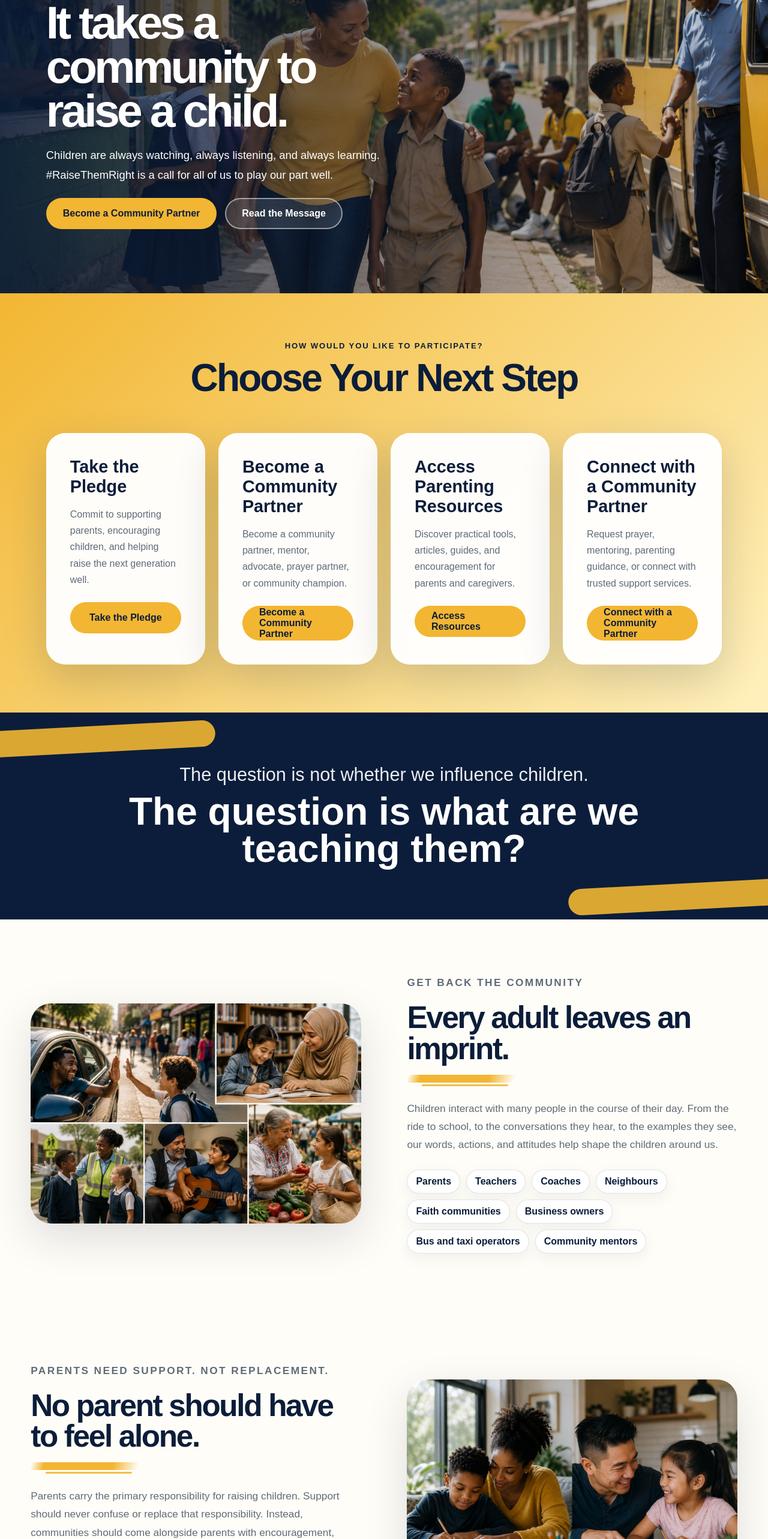
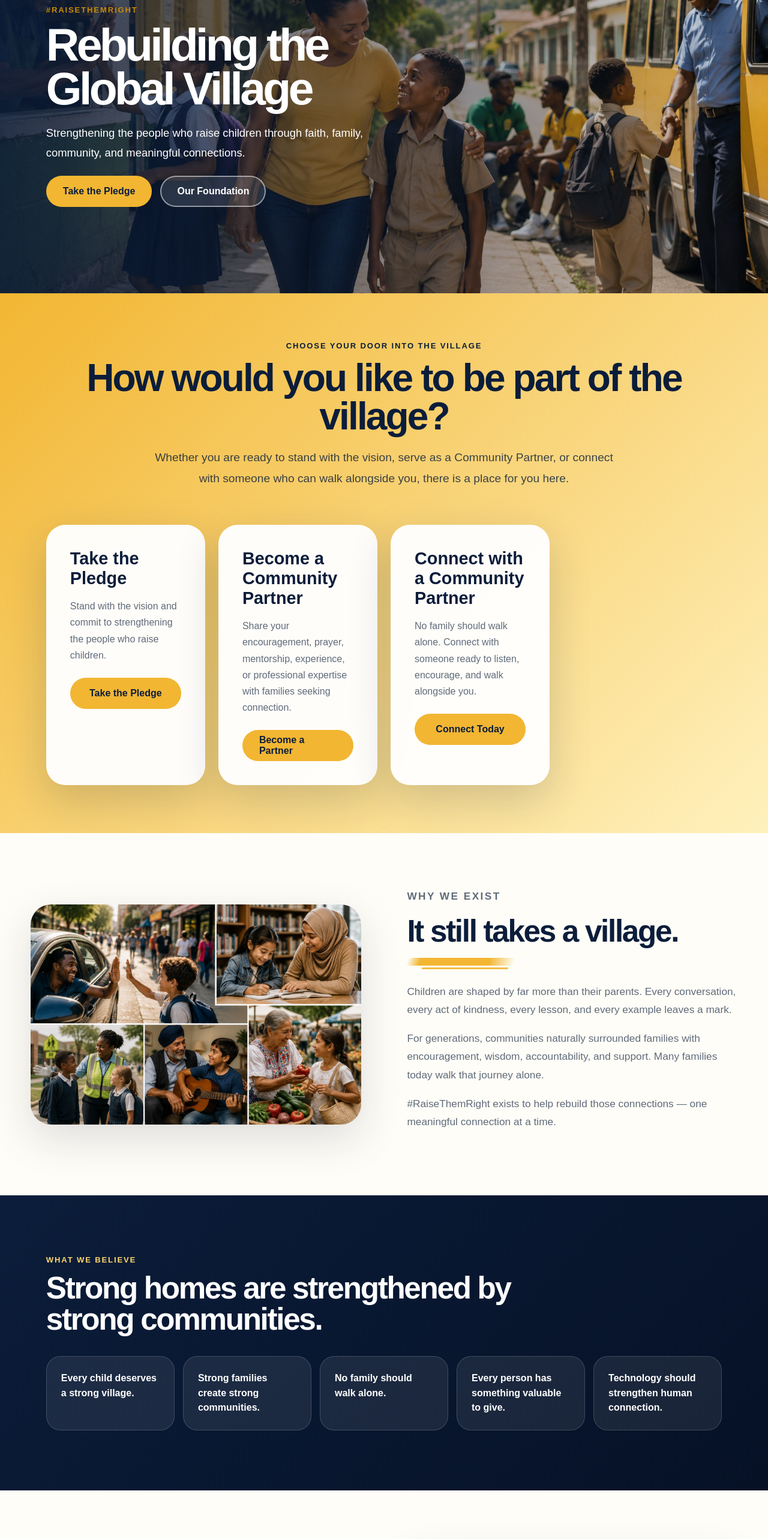
Before and after one commit to nathleegrant-lang/raise-them-right, a Next.js app: page / in a window 1280 px wide. Shown: the part 234-2800 px from the top of the page at 60% size. Built offline with nearby package versions, Linux system fonts and the light colour scheme.

Commit message:
Update page.tsx

```diff
--- a/src/app/page.tsx
+++ b/src/app/page.tsx
@@ -1,169 +1,114 @@
 import Image from "next/image";
 
-const roles = [
-  "Parents",
-  "Teachers",
-  "Coaches",
-  "Neighbours",
-  "Faith communities",
-  "Business owners",
-  "Bus and taxi operators",
-  "Community mentors",
+const beliefs = [
+  "Every child deserves a strong village.",
+  "Strong families create strong communities.",
+  "No family should walk alone.",
+  "Every person has something valuable to give.",
+  "Technology should strengthen human connection.",
 ];
-
-const beliefs = [
-  "Parents carry the primary responsibility for raising children.",
-  "Children are shaped by more than what happens inside their homes.",
-  "Every adult influences children through words, actions, attitudes, and example.",
-  "Faith, family, community, and responsibility help form strong character.",
-  "Support should strengthen parents, not replace them.",
-];
-
-const pillars = [
-  { title: "Strong Homes", text: "The first place children learn love, discipline, faith, and character." },
-  { title: "Strong Communities", text: "The village around the child must become safe, caring, and intentional." },
-  { title: "Strong Nation", text: "When children are raised well, the future of the nation is strengthened." },
-];
-
-function BrushDivider() {
-  return <span className="brush-divider" aria-hidden="true" />;
-}
 
 export default function Home() {
   return (
     <main>
-
-
       <section id="top" className="hero-section">
         <div className="hero-image-wrap">
           <Image
             src="/images/raise-them-right-hero.jpg"
-            alt="A warm community scene with children, a parent, a shopkeeper, and a transport operator interacting positively."
+            alt="A warm community scene with adults and children."
             fill
             priority
             className="hero-image"
           />
           <div className="hero-overlay" />
+
           <div className="hero-content">
-            <p className="eyebrow">A Public Awareness Initiative by Nathlee R. Grant</p>
+            <p className="eyebrow">#RaiseThemRight</p>
             <h1>
-                It takes a<br />
-                community to<br />
-                raise a child.
+              Rebuilding the<br />
+              Global Village
             </h1>
             <p>
-              Children are always watching, always listening, and always learning.
-              #RaiseThemRight is a call for all of us to play our part well.
+              Strengthening the people who raise children through faith,
+              family, community, and meaningful connections.
             </p>
+
             <div className="hero-actions">
-              <a href="/join" className="button primary">Become a Community Partner</a>
-              <a href="#movement" className="button secondary">Read the Message</a>
+              <a href="/pledge" className="button primary">Take the Pledge</a>
+              <a href="/about" className="button secondary">Our Foundation</a>
             </div>
           </div>
         </div>
       </section>
 
       <section className="action-section">
-      <p className="eyebrow">How Would You Like To Participate?</p>
+        <p className="eyebrow">Choose Your Door Into The Village</p>
+        <h2>How would you like to be part of the village?</h2>
 
-      <h2>Choose Your Next Step</h2>
+        <p className="action-intro">
+          Whether you are ready to stand with the vision, serve as a Community
+          Partner, or connect with someone who can walk alongside you, there is
+          a place for you here.
+        </p>
 
-      <div className="action-grid">
-
+        <div className="action-grid three">
           <div className="action-card">
             <h3>Take the Pledge</h3>
             <p>
-            Commit to supporting parents, encouraging children,
-            and helping raise the next generation well.
+              Stand with the vision and commit to strengthening the people who
+              raise children.
             </p>
-          <a href="/pledge" className="button primary">
-            Take the Pledge
-          </a>
+            <a href="/pledge" className="button primary">Take the Pledge</a>
           </div>
 
           <div className="action-card">
             <h3>Become a Community Partner</h3>
             <p>
-            Become a community partner, mentor, advocate, prayer partner,
-            or community champion.
+              Share your encouragement, prayer, mentorship, experience, or
+              professional expertise with families seeking connection.
             </p>
-          <a href="/join" className="button primary">
-            Become a Community Partner
-          </a>
-        </div>
-
-        <div className="action-card">
-          <h3>Access Parenting Resources</h3>
-          <p>
-            Discover practical tools, articles, guides,
-            and encouragement for parents and caregivers.
-          </p>
-          <a href="/resources" className="button primary">
-            Access Resources
-          </a>
+            <a href="/join" className="button primary">Become a Partner</a>
           </div>
 
           <div className="action-card">
             <h3>Connect with a Community Partner</h3>
             <p>
-            Request prayer, mentoring, parenting guidance,
-            or connect with trusted support services.
+              No family should walk alone. Connect with someone ready to listen,
+              encourage, and walk alongside you.
             </p>
-          <a href="/support" className="button primary">
-            Connect with a Community Partner
-          </a>
+            <a href="/support" className="button primary">Connect Today</a>
           </div>
-
         </div>
       </section>
 
-        <section className="quote-band">
-        <div>
-          <p>The question is not whether we influence children.</p>
-          <h2>The question is what are we teaching them?</h2>
-        </div>
-      </section>
-      <section id="community" className="section community-section">
+      <section className="section community-section">
         <div className="image-panel wide">
           <Image
             src="/images/get-back-the-community.jpg"
-            alt="A global montage of adults from different communities positively interacting with children."
+            alt="A global montage of adults and children in community."
             width={1600}
             height={1000}
           />
         </div>
+
         <div className="section-copy">
-          <p className="eyebrow">Get Back The Community</p>
-          <h2>Every adult leaves an imprint.</h2>
-          <BrushDivider />
+          <p className="eyebrow">Why We Exist</p>
+          <h2>It still takes a village.</h2>
+          <span className="brush-divider" />
           <p>
-            Children interact with many people in the course of their day. From the ride to school, to the conversations they hear, to the examples they see, our words, actions, and attitudes help shape the children around us.
-          </p>
-          <div className="role-grid">
-            {roles.map((role) => <span key={role}>{role}</span>)}
-          </div>
-        </div>
-      </section>
-
-      <section className="section support-section">
-        <div className="section-copy">
-          <p className="eyebrow">Parents Need Support. Not Replacement.</p>
-          <h2>No parent should have to feel alone.</h2>
-          <BrushDivider />
-          <p>
-            Parents carry the primary responsibility for raising children. Support should never confuse or replace that responsibility. Instead, communities should come alongside parents with encouragement, guidance, safe spaces, and positive examples.
+            Children are shaped by far more than their parents. Every
+            conversation, every act of kindness, every lesson, and every example
+            leaves a mark.
           </p>
           <p>
-            The goal is not to take over the role of parents. The goal is to strengthen the village around the child.
+            For generations, communities naturally surrounded families with
+            encouragement, wisdom, accountability, and support. Many families
+            today walk that journey alone.
           </p>
-        </div>
-        <div className="image-panel">
-          <Image
-            src="/images/parents-need-support.jpg"
-            alt="A mother helping her son and a father helping his daughter with learning at home."
-            width={1600}
-            height={1000}
-          />
+          <p>
+            #RaiseThemRight exists to help rebuild those connections — one
+            meaningful connection at a time.
+          </p>
         </div>
       </section>
 
@@ -171,65 +116,43 @@ export default function Home() {
         <div className="belief-inner">
           <p className="eyebrow light">What We Believe</p>
           <h2>Strong homes are strengthened by strong communities.</h2>
+
           <div className="belief-list">
-            {beliefs.map((item) => <div key={item} className="belief-item">{item}</div>)}
+            {beliefs.map((belief) => (
+              <div className="belief-item" key={belief}>
+                {belief}
+              </div>
+            ))}
           </div>
         </div>
       </section>
 
-      <section className="section faith-section">
+      <section className="section support-section">
+        <div className="section-copy">
+          <p className="eyebrow">No Family Should Walk Alone</p>
+          <h2>There is a place for you here.</h2>
+          <span className="brush-divider" />
+          <p>
+            Whether you are looking for encouragement or you are ready to
+            encourage someone else, the village grows stronger when people
+            choose to connect.
+          </p>
+
+          <div className="hero-actions">
+            <a href="/join" className="button primary">Become a Community Partner</a>
+            <a href="/support" className="button secondary">Connect with a Partner</a>
+          </div>
+        </div>
+
         <div className="image-panel">
           <Image
-            src="/images/faith-and-family.jpg"
-            alt="A family gathered in prayer around an open Bible in a warm home setting."
+            src="/images/parents-need-support.jpg"
+            alt="Parents and children spending meaningful time together."
             width={1600}
             height={1000}
           />
         </div>
-        <div className="section-copy">
-          <p className="eyebrow">Faith and Family</p>
-          <h2>Faith helps shape what children know, value, and become.</h2>
-          <BrushDivider />
-          <p>
-            The Bible tells us that a generation arose that did not know God because the generation before them did not tell them about Him. What children know is the responsibility of the present generation.
-          </p>
-          <p>
-            #RaiseThemRight encourages homes and communities to pass on faith, character, wisdom, and responsibility with love and consistency.
-          </p>
-        </div>
       </section>
-
-      <section id="resources" className="pillars-section">
-        <p className="eyebrow">Movement Pillars</p>
-        <h2>From the home to the nation.</h2>
-        <div className="pillars-grid">
-          {pillars.map((pillar) => (
-            <article className="pillar-card" key={pillar.title}>
-              <h3>{pillar.title}</h3>
-              <BrushDivider />
-              <p>{pillar.text}</p>
-            </article>
-          ))}
-        </div>
-      </section>
-
-
-
-      <section id="join" className="join-section">
-        <div className="join-card">
-          <p className="eyebrow">Become a Community Partner</p>
-          <h2>Let us play our part well.</h2>
-          <p>
-            Follow the journey, share the message, encourage a parent, mentor a child, and help build the kind of community our children deserve.
-          </p>
-          <div className="join-actions">
-           <a className="button primary" href="/pledge">Take the Pledge</a>
-            <a className="button secondary" href="/join">Become a Community Partner</a>
-          </div>
-        </div>
-      </section>
-
-
     </main>
   );
 }
```
Lines whose indentation alone changed are shown as unchanged.
